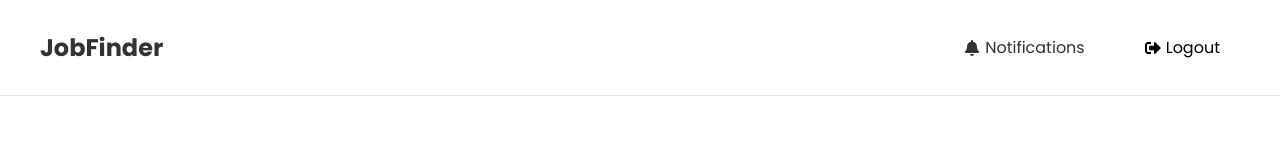
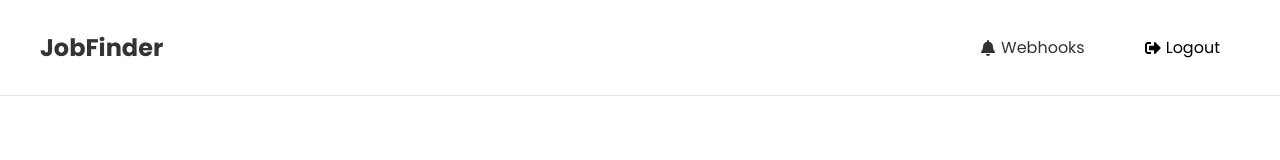
Before and after one commit to manupranav/fresher-job-finder, a React (Create React App) app: page / in a window 1280 px wide. Shown: the top 160 px of the page. Built offline with nearby package versions, Linux system fonts and the light colour scheme; no server answers; sample sign-in values are in the browser's storage.

Commit message:
noti to webhooks

```diff
--- a/src/components/Navbar.jsx
+++ b/src/components/Navbar.jsx
@@ -38,7 +38,7 @@ const Navbar = () => {
                   </Link>
                 ) : (
                   <Link to="/notification">
-                    <FaBell /> Notifications
+                    <FaBell /> Webhooks
                   </Link>
                 )}
               </li>
--- a/src/pages/Dashboard/Dashboard.jsx
+++ b/src/pages/Dashboard/Dashboard.jsx
@@ -49,7 +49,7 @@ const Dashboard = () => {
   return (
     <>
       <div>
-        <section className="heading text-center py-4">
+        <section className="heading text-center">
           <h1 className="font-semibold">
             Welcome,{" "}
             {user ? (
--- a/src/pages/Notification/Notification.jsx
+++ b/src/pages/Notification/Notification.jsx
@@ -84,8 +84,8 @@ const Notification = () => {
             <FaArrowLeft />
           </button>
           <div className="text-center">
-            <h1 className="text-3xl">Notification</h1>
-            <p>Manage your notifications</p>
+            <h1 className="text-3xl">Webhooks</h1>
+            <p>Manage your webhooks</p>
           </div>
           <div></div>
         </div>
```
